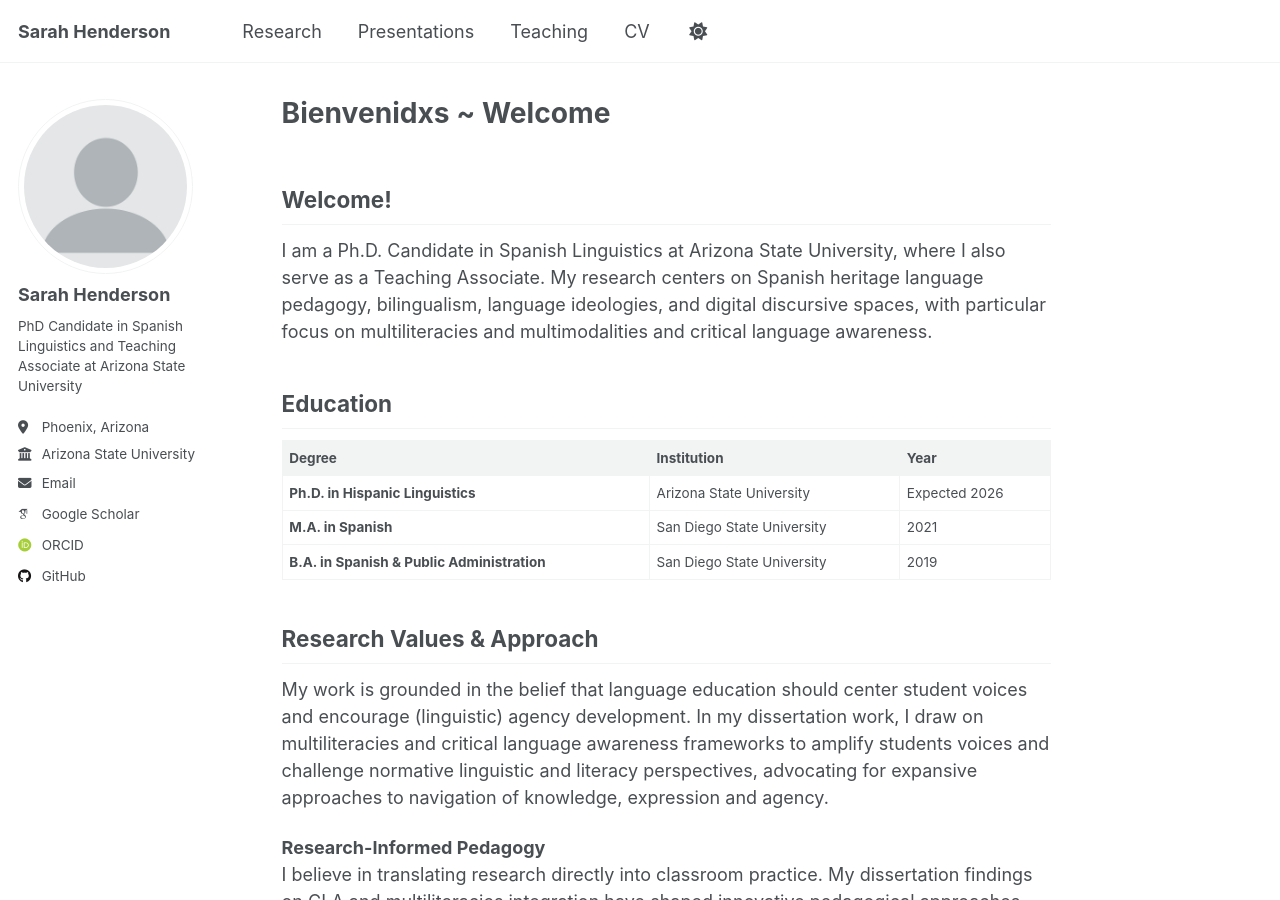
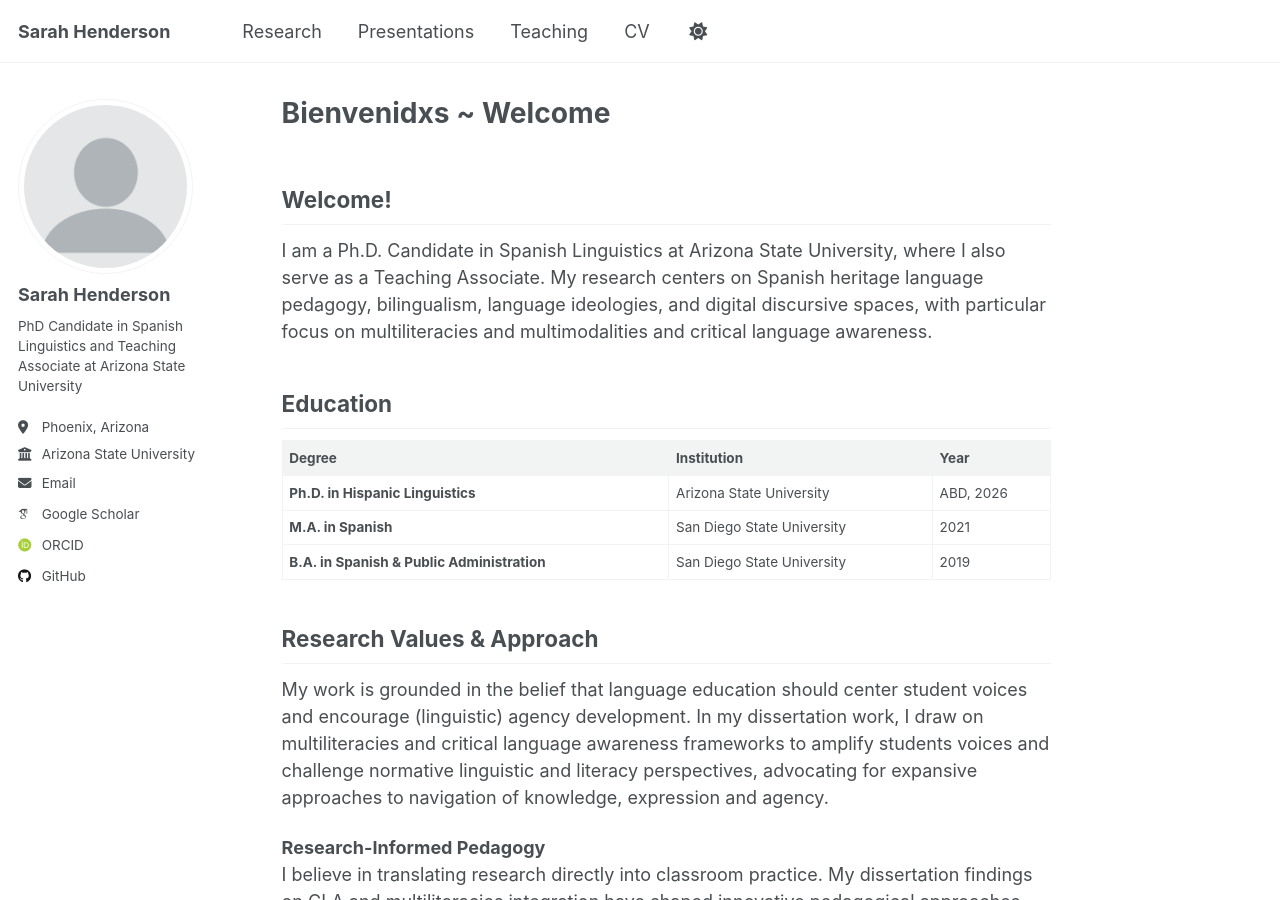
Before and after one commit to sarah-e-henderson/sarah-e-henderson.github.io, a Jekyll site: the page built from _pages/about.md, in a window 1280 px wide and 900 px high. Built offline with Jekyll 4.4.1, drawn with Linux system fonts in a browser that asks for light colours; some web fonts are replaced; a script that is not in the unit is left out.

Commit message:
Update about.md

```diff
--- a/_pages/about.md
+++ b/_pages/about.md
@@ -15,7 +15,7 @@ I am a Ph.D. Candidate in Spanish Linguistics at Arizona State University, where
 
 | Degree | Institution | Year |
 |--------|-------------|------|
-| **Ph.D. in Hispanic Linguistics** | Arizona State University | Expected 2026 |
+| **Ph.D. in Hispanic Linguistics** | Arizona State University | ABD, 2026 |
 | **M.A. in Spanish** | San Diego State University | 2021 |
 | **B.A. in Spanish & Public Administration** | San Diego State University | 2019 |
 
```
